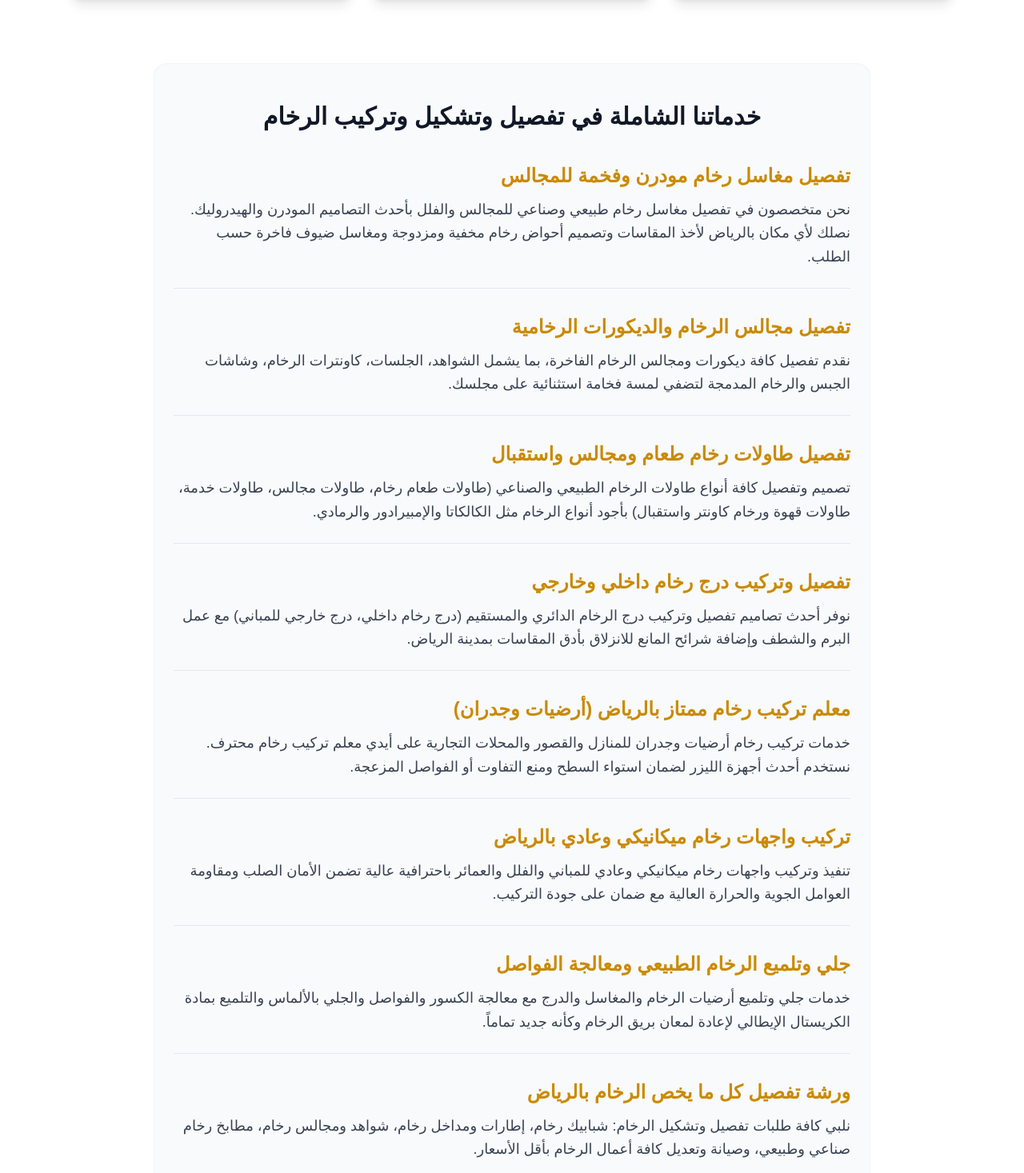
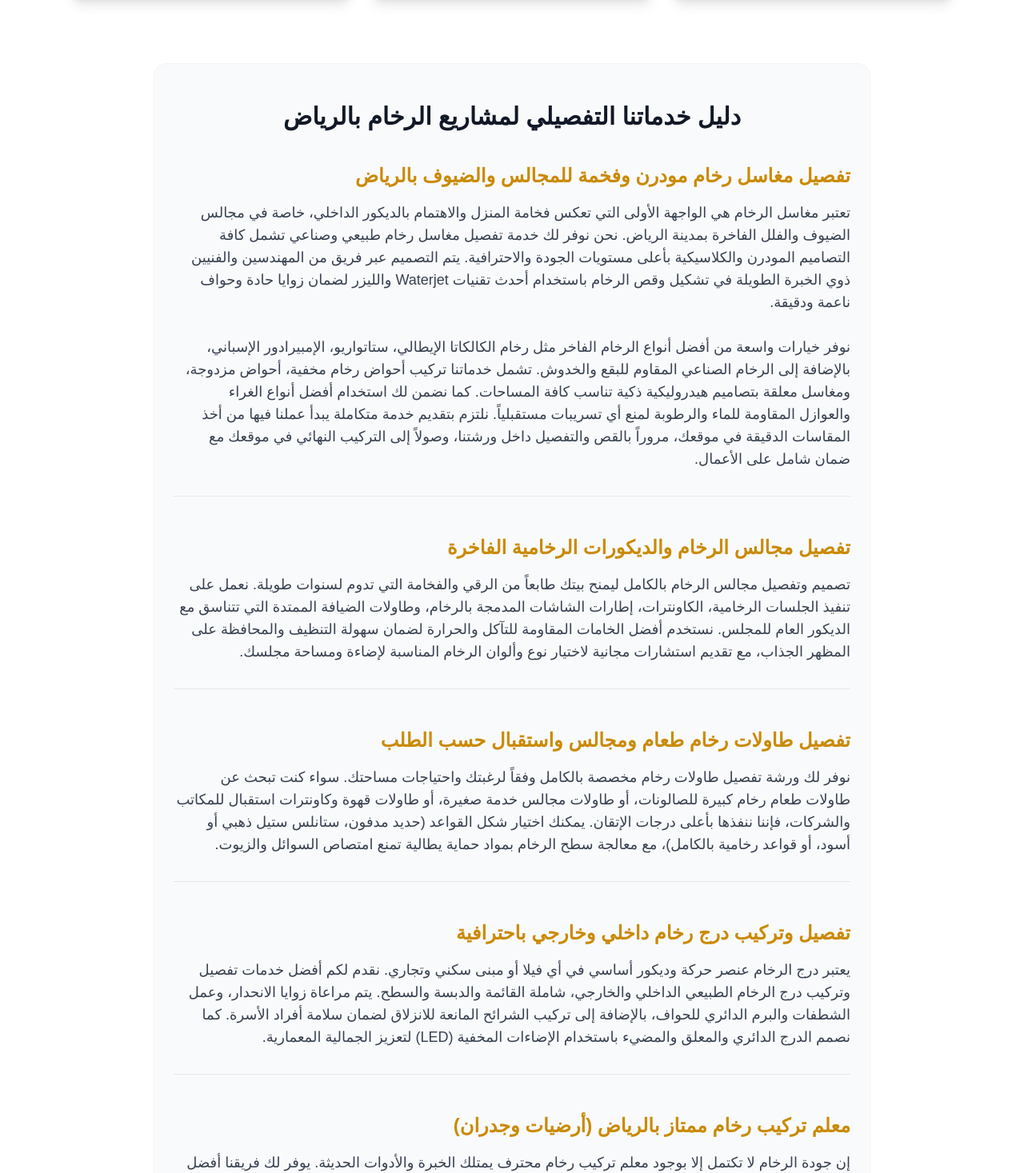
Before and after one commit to hamada470/MyWebsite, a Next.js app: page / in a window 1280 px wide. Shown: the part 1169-2636 px from the top of the page at 80% size. Built offline with nearby package versions, Linux system fonts and the light colour scheme; a web font is replaced by a local one.

Commit message:
Update page.tsx

```diff
--- a/app/page.tsx
+++ b/app/page.tsx
@@ -3,36 +3,38 @@ import Image from 'next/image';
 export default function Home() {
   const articles = [
     {
-      title: 'تفصيل مغاسل رخام مودرن وفخمة للمجالس',
-      description: 'نحن متخصصون في تفصيل مغاسل رخام طبيعي وصناعي للمجالس والفلل بأحدث التصاميم المودرن والهيدروليك. نصلك لأي مكان بالرياض لأخذ المقاسات وتصميم أحواض رخام مخفية ومزدوجة ومغاسل ضيوف فاخرة حسب الطلب.'
+      title: 'تفصيل مغاسل رخام مودرن وفخمة للمجالس والضيوف بالرياض',
+      description: `تعتبر مغاسل الرخام هي الواجهة الأولى التي تعكس فخامة المنزل والاهتمام بالديكور الداخلي، خاصة في مجالس الضيوف والفلل الفاخرة بمدينة الرياض. نحن نوفر لك خدمة تفصيل مغاسل رخام طبيعي وصناعي تشمل كافة التصاميم المودرن والكلاسيكية بأعلى مستويات الجودة والاحترافية. يتم التصميم عبر فريق من المهندسين والفنيين ذوي الخبرة الطويلة في تشكيل وقص الرخام باستخدام أحدث تقنيات Waterjet والليزر لضمان زوايا حادة وحواف ناعمة ودقيقة.
+
+نوفر خيارات واسعة من أفضل أنواع الرخام الفاخر مثل رخام الكالكاتا الإيطالي، ستاتواريو، الإمبيرادور الإسباني، بالإضافة إلى الرخام الصناعي المقاوم للبقع والخدوش. تشمل خدماتنا تركيب أحواض رخام مخفية، أحواض مزدوجة، ومغاسل معلقة بتصاميم هيدروليكية ذكية تناسب كافة المساحات. كما نضمن لك استخدام أفضل أنواع الغراء والعوازل المقاومة للماء والرطوبة لمنع أي تسريبات مستقبلياً. نلتزم بتقديم خدمة متكاملة يبدأ عملنا فيها من أخذ المقاسات الدقيقة في موقعك، مروراً بالقص والتفصيل داخل ورشتنا، وصولاً إلى التركيب النهائي في موقعك مع ضمان شامل على الأعمال.`
     },
     {
-      title: 'تفصيل مجالس الرخام والديكورات الرخامية',
-      description: 'نقدم تفصيل كافة ديكورات ومجالس الرخام الفاخرة، بما يشمل الشواهد، الجلسات، كاونترات الرخام، وشاشات الجبس والرخام المدمجة لتضفي لمسة فخامة استثنائية على مجلسك.'
+      title: 'تفصيل مجالس الرخام والديكورات الرخامية الفاخرة',
+      description: 'تصميم وتفصيل مجالس الرخام بالكامل ليمنح بيتك طابعاً من الرقي والفخامة التي تدوم لسنوات طويلة. نعمل على تنفيذ الجلسات الرخامية، الكاونترات، إطارات الشاشات المدمجة بالرخام، وطاولات الضيافة الممتدة التي تتناسق مع الديكور العام للمجلس. نستخدم أفضل الخامات المقاومة للتآكل والحرارة لضمان سهولة التنظيف والمحافظة على المظهر الجذاب، مع تقديم استشارات مجانية لاختيار نوع وألوان الرخام المناسبة لإضاءة ومساحة مجلسك.'
     },
     {
-      title: 'تفصيل طاولات رخام طعام ومجالس واستقبال',
-      description: 'تصميم وتفصيل كافة أنواع طاولات الرخام الطبيعي والصناعي (طاولات طعام رخام، طاولات مجالس، طاولات خدمة، طاولات قهوة ورخام كاونتر واستقبال) بأجود أنواع الرخام مثل الكالكاتا والإمبيرادور والرمادي.'
+      title: 'تفصيل طاولات رخام طعام ومجالس واستقبال حسب الطلب',
+      description: 'نوفر لك ورشة تفصيل طاولات رخام مخصصة بالكامل وفقاً لرغبتك واحتياجات مساحتك. سواء كنت تبحث عن طاولات طعام رخام كبيرة للصالونات، أو طاولات مجالس خدمة صغيرة، أو طاولات قهوة وكاونترات استقبال للمكاتب والشركات، فإننا ننفذها بأعلى درجات الإتقان. يمكنك اختيار شكل القواعد (حديد مدفون، ستانلس ستيل ذهبي أو أسود، أو قواعد رخامية بالكامل)، مع معالجة سطح الرخام بمواد حماية يطالية تمنع امتصاص السوائل والزيوت.'
     },
     {
-      title: 'تفصيل وتركيب درج رخام داخلي وخارجي',
-      description: 'نوفر أحدث تصاميم تفصيل وتركيب درج الرخام الدائري والمستقيم (درج رخام داخلي، درج خارجي للمباني) مع عمل البرم والشطف وإضافة شرائح المانع للانزلاق بأدق المقاسات بمدينة الرياض.'
+      title: 'تفصيل وتركيب درج رخام داخلي وخارجي باحترافية',
+      description: 'يعتبر درج الرخام عنصر حركة وديكور أساسي في أي فيلا أو مبنى سكني وتجاري. نقدم لكم أفضل خدمات تفصيل وتركيب درج الرخام الطبيعي الداخلي والخارجي، شاملة القائمة والدبسة والسطح. يتم مراعاة زوايا الانحدار، وعمل الشطفات والبرم الدائري للحواف، بالإضافة إلى تركيب الشرائح المانعة للانزلاق لضمان سلامة أفراد الأسرة. كما نصمم الدرج الدائري والمعلق والمضيء باستخدام الإضاءات المخفية (LED) لتعزيز الجمالية المعمارية.'
     },
     {
       title: 'معلم تركيب رخام ممتاز بالرياض (أرضيات وجدران)',
-      description: 'خدمات تركيب رخام أرضيات وجدران للمنازل والقصور والمحلات التجارية على أيدي معلم تركيب رخام محترف. نستخدم أحدث أجهزة الليزر لضمان استواء السطح ومنع التفاوت أو الفواصل المزعجة.'
+      description: 'إن جودة الرخام لا تكتمل إلا بوجود معلم تركيب رخام محترف يمتلك الخبرة والأدوات الحديثة. يوفر لك فريقنا أفضل معلمي تركيب الرخام في الرياض لتنفيذ أرضيات وجدران القصور والفلل بدقة متناهية. نعتمد على أجهزة المسح بالليزر لضمان الاستواء التام للأسطح ومنع أي سن أو تفاوت بين الألواح، مع استخدام الخلطات ومواد اللصق المخصصة التي تمنع ظهور التزهير أو بقع الرطوبة تحت الرخام مستقبلاً.'
     },
     {
-      title: 'تركيب واجهات رخام ميكانيكي وعادي بالرياض',
-      description: 'تنفيذ وتركيب واجهات رخام ميكانيكي وعادي للمباني والفلل والعمائر باحترافية عالية تضمن الأمان الصلب ومقاومة العوامل الجوية والحرارة العالية مع ضمان على جودة التركيب.'
+      title: 'تركيب واجهات رخام ميكانيكي وعادي للمباني والفلل',
+      description: 'تعتبر واجهات الرخام خياراً مثالياً لإعطاء العمائر والفلل مظهرًا معمارياً فخماً يقاوم تقلبات الطقس والحرارة العالية بمدينة الرياض. نمتلك الخبرة الكاملة في تركيب الواجهات الرخامية بالجمالون والنظام الميكانيكي الحديث الذي يعتمد على الكوابيل والهياكل الحديدية والحديد المجلفن المقاوم للصدأ، مما يضمن أقصى درجات الثبات والأمان، بالإضافة إلى إمكانية تركيب العزل الحراري خلف الرخام لتخفيض استهلاك الطاقة.'
     },
     {
-      title: 'جلي وتلميع الرخام الطبيعي ومعالجة الفواصل',
-      description: 'خدمات جلي وتلميع أرضيات الرخام والمغاسل والدرج مع معالجة الكسور والفواصل والجلي بالألماس والتلميع بمادة الكريستال الإيطالي لإعادة لمعان بريق الرخام وكأنه جديد تماماً.'
+      title: 'جلي وتلميع الرخام الطبيعي ومعالجة الكسور والفواصل',
+      description: 'مع مرور الوقت قد يفقد الرخام بريقه ويتأثر بالخدوش والبقع، وهنا يأتي دور خدمة جلي وتلميع الرخام الاحترافية التي نقدمها. نستخدم أحدث ماكينات الجلي الرأسية المزودة بأقراص الألماس المتدرجة لإزالة الطبقة التالفة والخدوش السطحية وتسوية الفواصل، يتبع ذلك عملية تعبئة الفواصل بمادة الجولاي الملونة التي تطابق لون الرخام تماماً، وأخيراً التلميع بالكريستال الإيطالي الذي يعيد للرخام لمعانه الطبيعي ولمسته الزجاجية الساحرة.'
     },
     {
-      title: 'ورشة تفصيل كل ما يخص الرخام بالرياض',
-      description: 'نلبي كافة طلبات تفصيل وتشكيل الرخام: شبابيك رخام، إطارات ومداخل رخام، شواهد ومجالس رخام، مطابخ رخام صناعي وطبيعي، وصيانة وتعديل كافة أعمال الرخام بأقل الأسعار.'
+      title: 'ورشة تفصيل كل ما يخص الرخام وتصنيع التشكيلات الخاصة',
+      description: 'مهما كانت فكرتك أو التصميم الذي ترغب في تطبيقه من الرخام، فإن ورشتنا بالرياض مستعدة لتحويله إلى واقع. نقدم خدمات تفصيل شبابيك وإطارات الرخام، تفصيل مطابخ الرخام الصناعي والطبيعي، تفصيل الشواهد والبرامق الرخامية، وصيانة وتعديل القطع القديمة وتغيير الأحواض التالفة. نلتزم دائماً بالسرعة في التنفيذ، دقة المواعيد، تقديم أسعار تنافسية مدروسة تناسب كافة ميزانيات مشاريعكم.'
     }
   ];
 
@@ -48,7 +50,7 @@ export default function Home() {
   return (
     <main className="min-h-screen bg-white text-gray-800" style={{ direction: 'rtl', textAlign: 'right' }}>
 
-      {/* الهيدر العلوي */}
+      {/* الهيدر العلوي المحسن لـ SEO */}
       <header className="bg-gray-900 text-white py-4 px-6 flex justify-between items-center sticky top-0 z-40 shadow-md">
         <h1 className="text-base md:text-xl font-bold text-yellow-400">
           تفصيل مغاسل رخام | طاولات | مجالس | تركيب درج رخام بالرياض
@@ -61,7 +63,7 @@ export default function Home() {
         </a>
       </header>
 
-      {/* قسم Hero الرئيسي */}
+      {/* القسم الرئيسي */}
       <section className="bg-gray-800 text-white py-16 px-4 text-center">
         <div className="max-w-4xl mx-auto">
           <h2 className="text-3xl md:text-5xl font-extrabold mb-6 leading-tight">
@@ -79,7 +81,7 @@ export default function Home() {
         </div>
       </section>
 
-      {/* معرض الأعمال */}
+      {/* معرض الصور */}
       <section className="py-12 px-6 max-w-6xl mx-auto">
         <h2 className="text-3xl font-bold text-center mb-3 text-gray-900">معرض أعمال تفصيل وتركيب الرخام بالرياض</h2>
         <p className="text-center text-gray-600 mb-10">نستعرض لكم صور واقعية من أعمال تفصيل المغاسل والمجالس والطاولات والدرج والتركيب والجلي</p>
@@ -99,14 +101,14 @@ export default function Home() {
         </div>
       </section>
 
-      {/* تفاصيل الخدمات والكلمات المفتاحية */}
+      {/* قسم المقالات والأوصاف الطويلة المحسنة لـ SEO */}
       <section className="py-12 px-6 max-w-4xl mx-auto bg-gray-50 rounded-2xl my-8 border border-gray-100">
-        <h2 className="text-3xl font-bold text-center mb-10 text-gray-900">خدماتنا الشاملة في تفصيل وتشكيل وتركيب الرخام</h2>
-        <div className="space-y-8">
+        <h2 className="text-3xl font-bold text-center mb-10 text-gray-900">دليل خدماتنا التفصيلي لمشاريع الرخام بالرياض</h2>
+        <div className="space-y-12">
           {articles.map((item, index) => (
-            <article key={index} className="border-b border-gray-200 pb-6 last:border-0">
-              <h3 className="text-2xl font-bold mb-3 text-yellow-600">{item.title}</h3>
-              <p className="text-lg leading-relaxed text-gray-700">{item.description}</p>
+            <article key={index} className="border-b border-gray-200 pb-8 last:border-0">
+              <h3 className="text-2xl font-bold mb-4 text-yellow-600">{item.title}</h3>
+              <p className="text-base md:text-lg leading-loose text-gray-700 whitespace-pre-line">{item.description}</p>
             </article>
           ))}
         </div>
@@ -119,7 +121,7 @@ export default function Home() {
         </p>
       </section>
 
-      {/* زر الاتصال الثابت */}
+      {/* شريط الاتصال الثابت */}
       <div className="fixed bottom-0 left-0 right-0 p-4 bg-gray-900 text-white text-center shadow-2xl z-50 border-t border-yellow-500">
         <a href="tel:0569962402" className="flex justify-center items-center gap-2 font-bold text-lg md:text-xl text-yellow-400">
           <span>اتصل بنا الآن (معاينة واستشارة مجانية): 0569962402</span>
```
